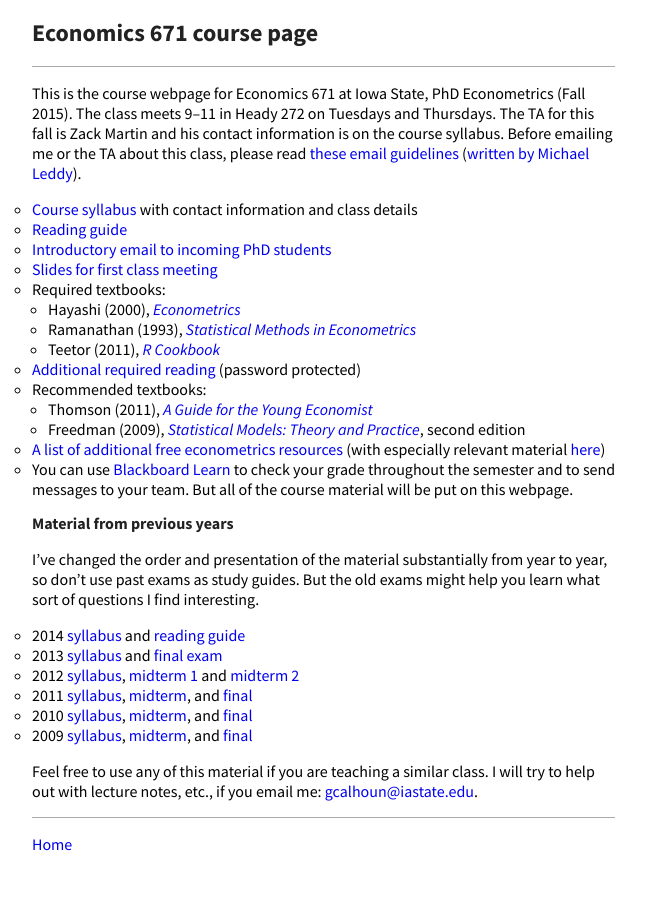
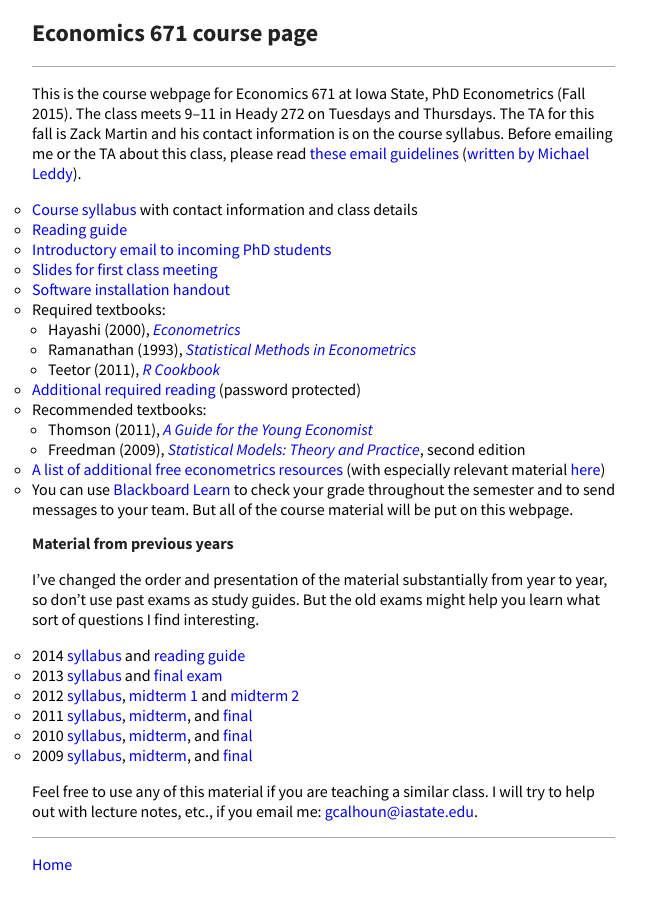
Before and after one commit to mmkuang/grayclhn.github.io, a Jekyll site: the page built from 671/index.md, in a window 1280 px wide. Shown: the whole page, without its empty margins (0-664 px from the left). Built offline with Jekyll 4.4.1, drawn with Linux system fonts in a browser that asks for light colours; Markdown is read by kramdown in place of the engine named in the settings.

Commit message:
Add software installation handout for 671

```diff
--- a/671/index.md
+++ b/671/index.md
@@ -15,6 +15,7 @@ email guidelines](../dl/email) ([written by Michael Leddy][leddy]).
 * [Reading guide](readingguide-2015.pdf)
 * [Introductory email to incoming PhD students](/blog/intro-phd-email)
 * [Slides for first class meeting](intro-2015.pdf)
+* [Software installation handout](software-installation.pdf)
 * Required textbooks:
   * Hayashi (2000), [*Econometrics*](http://press.princeton.edu/titles/6946.html)
   * Ramanathan (1993), [*Statistical Methods in Econometrics*](http://www.worldcat.org/oclc/786257362)
```
Also changed, not shown: 1 other file.
